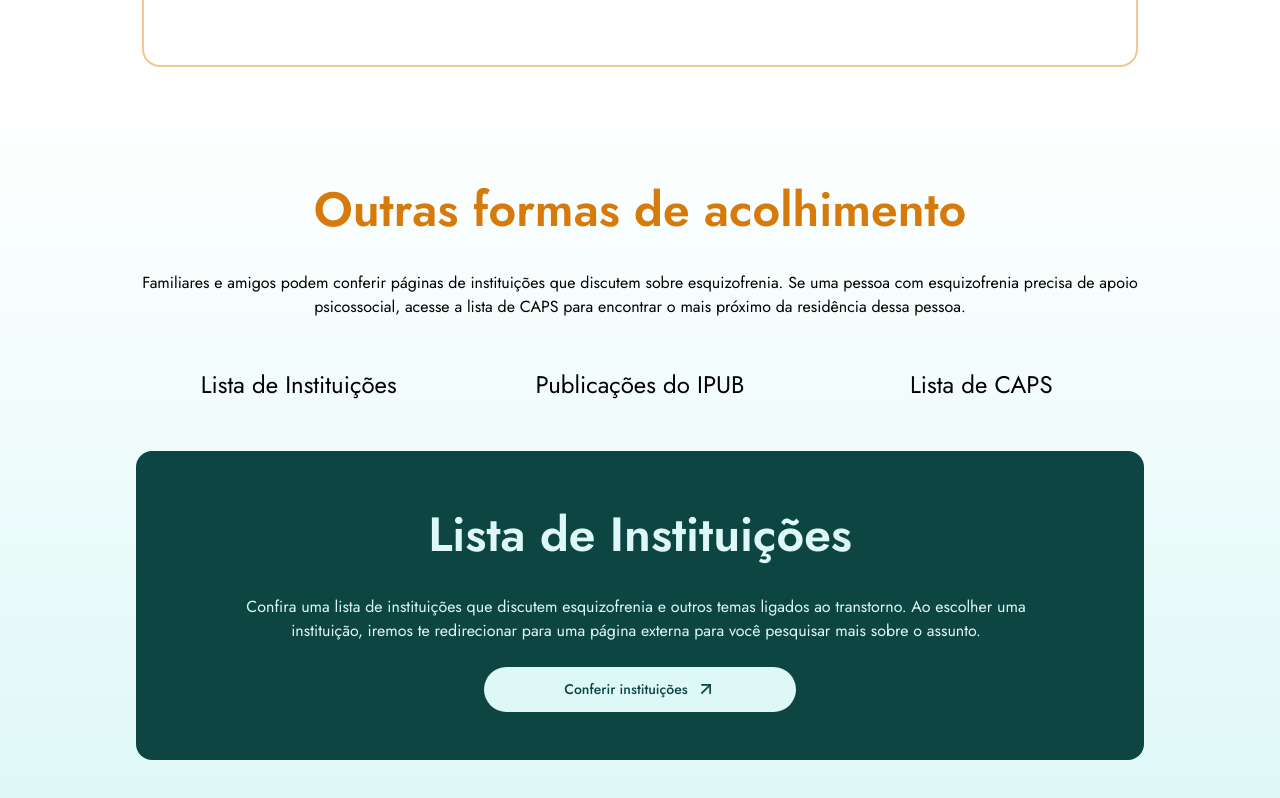
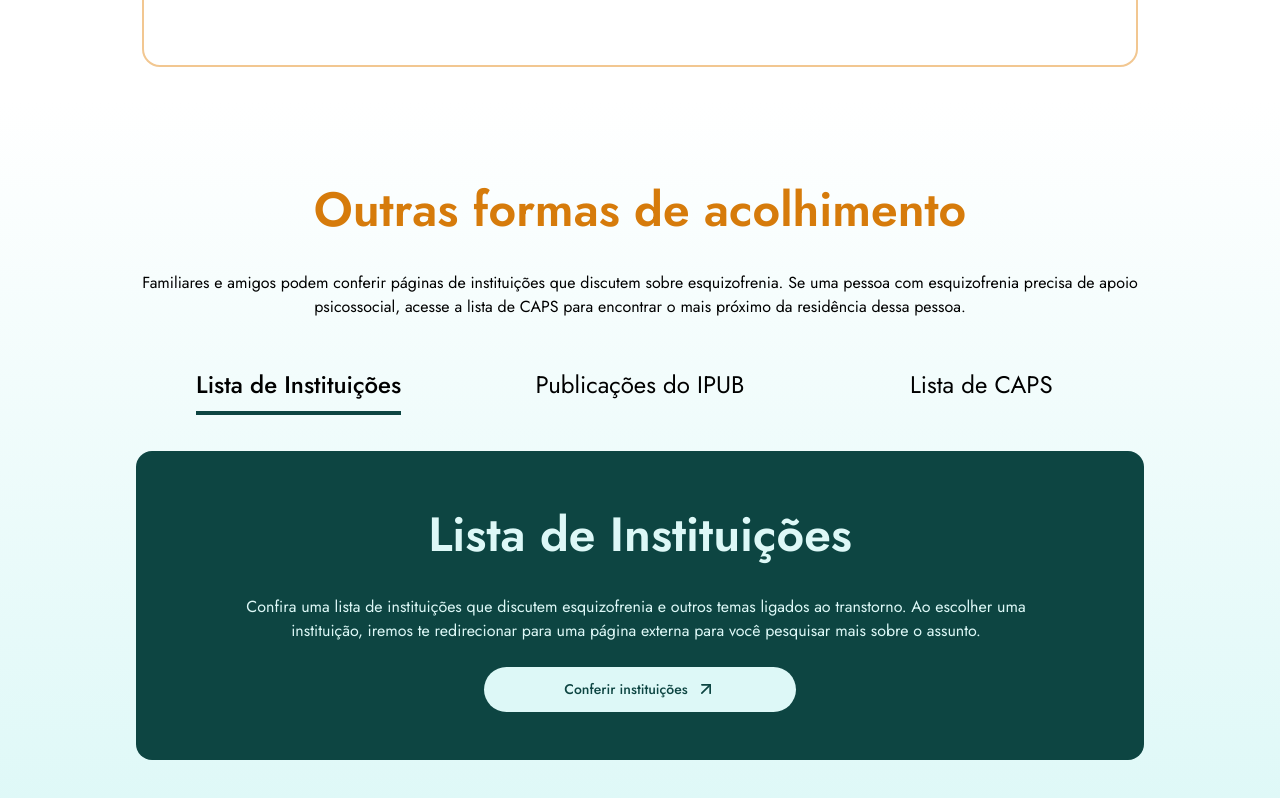
Before and after one commit to tech-pro-bem/abre, a Next.js app: page / in a window 1280 px wide. Shown: the part 633-1431 px from the top of the page. Built offline with nearby package versions, Linux system fonts and the light colour scheme.

Commit message:
feat: add active state visual feedback to buttons

```diff
--- a/src/components/acolhimento-section/options/index.tsx
+++ b/src/components/acolhimento-section/options/index.tsx
@@ -6,6 +6,8 @@ import { useState } from "react";
 
 export function Options() {
   const [activeOption, setActiveOption] = useState(0);
+  const isActiveOption = (index: number) => index === activeOption;
+
   return (
     <>
       <ul className={styles.options_list}>
@@ -14,6 +16,7 @@ export function Options() {
             <button
               className={styles.option}
               onClick={() => setActiveOption(index)}
+              data-active={isActiveOption(index)}
             >
               {title}
             </button>
--- a/src/components/acolhimento-section/options/styles.module.css
+++ b/src/components/acolhimento-section/options/styles.module.css
@@ -19,6 +19,10 @@
     border-bottom: 2px solid transparent;
     transition: font-weight 150ms ease-in-out, border-color 150ms ease-in-out;
     &:hover {
+      font-weight: 500;
+      border-bottom-color: var(--color-primary-darkest);
+    }
+    &[data-active="true"] {
       font-weight: 500;
       border-bottom-color: var(--color-primary-darkest);
     }
```
